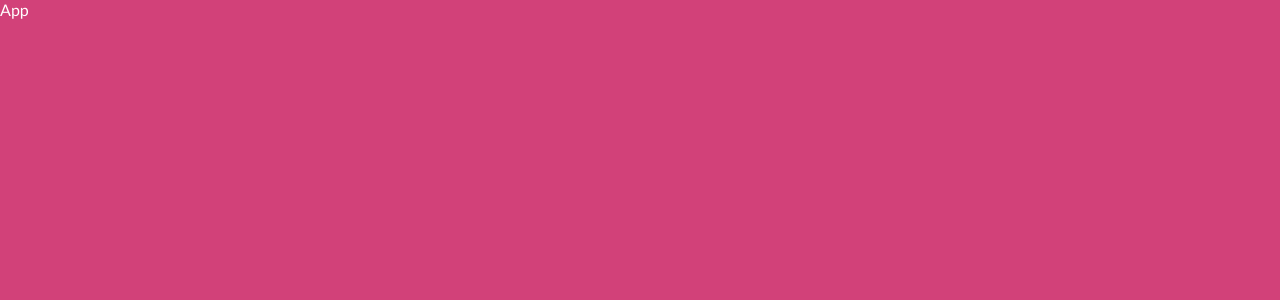
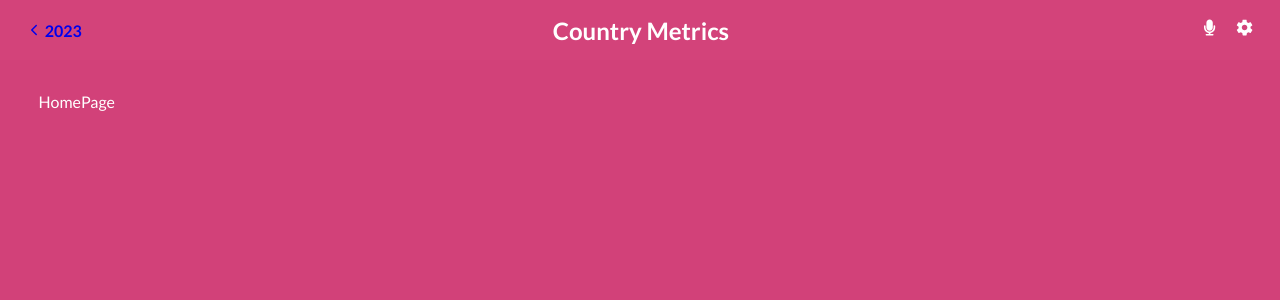
Before and after one commit to eric2umeh/country-metrics, a React (Create React App) app: page / in a window 1280 px wide. Shown: the top 300 px of the page. Built offline with nearby package versions, Linux system fonts and the light colour scheme.

Commit message:
Add Router and Layout to App.js & index.js

```diff
--- a/src/App.js
+++ b/src/App.js
@@ -1,10 +1,16 @@
+import { Route, Routes } from 'react-router-dom';
 import './App.css';
+import Layout from './components/layout/Layout';
+import HomePage from './pages/HomePage';
 
 function App() {
   return (
-    <div>
-      App
-    </div>
+    <Layout>
+      <Routes>
+        <Route path="/" element={<HomePage />} />
+        <Route path="/details/:cc" element={<HomePage />} />
+      </Routes>
+    </Layout>
   );
 }
 
--- a/src/index.js
+++ b/src/index.js
@@ -1,10 +1,13 @@
 import React from 'react';
 import ReactDOM from 'react-dom/client';
+import { BrowserRouter as Router } from 'react-router-dom';
 import App from './App';
 
 const root = ReactDOM.createRoot(document.getElementById('root'));
 root.render(
   <React.StrictMode>
-    <App />
-  </React.StrictMode>,
+    <Router>
+      <App />
+    </Router>
+  </React.StrictMode>
 );
```
